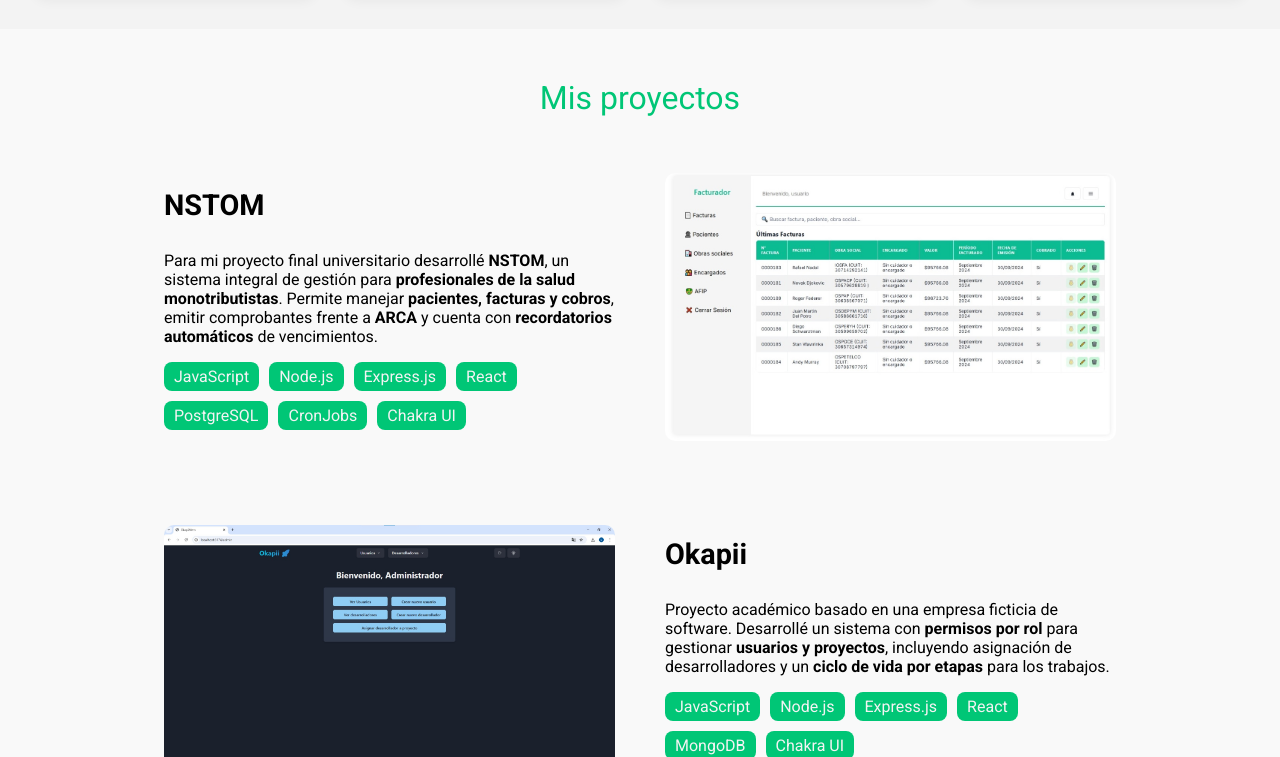
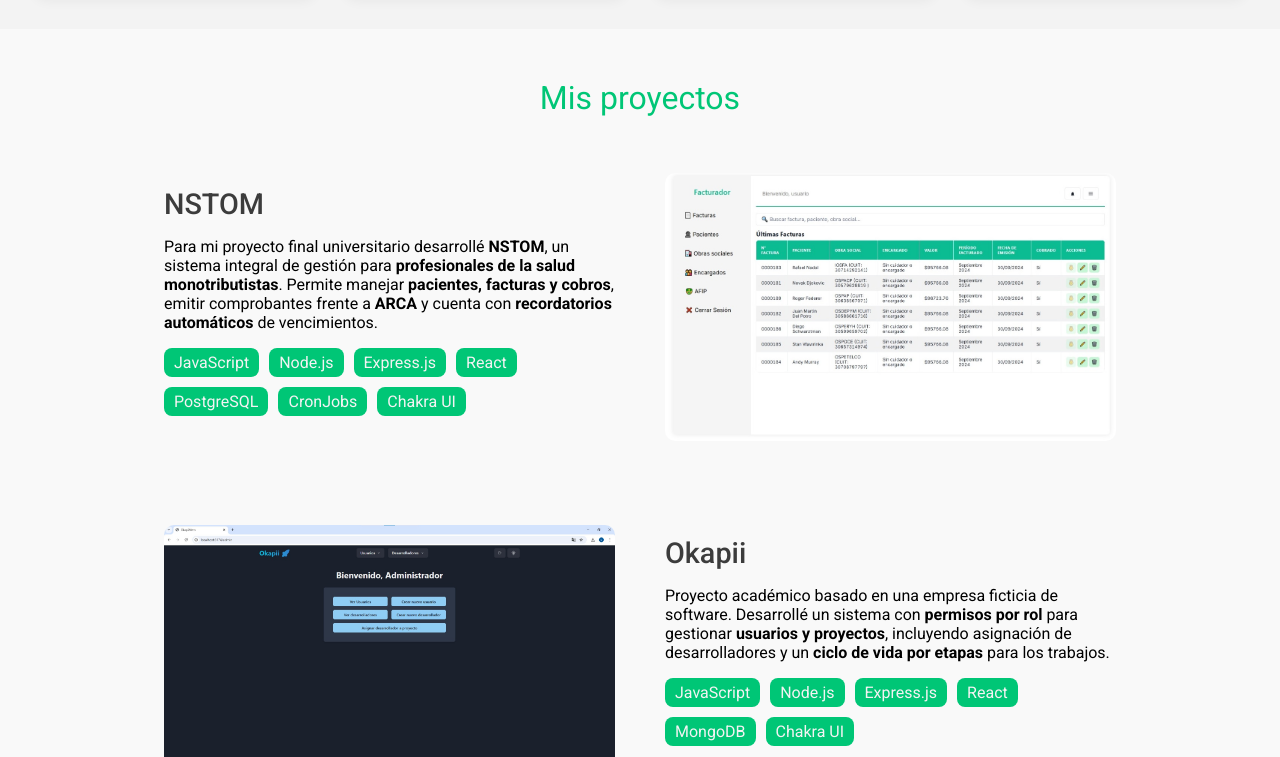
Before and after one commit to luciano-peluso/mi-web, a plain HTML site: page index.html in a window 1280 px wide. Shown: the part 2043-2800 px from the top of the page. Drawn offline with Linux system fonts and the light colour scheme.

Commit message:
Se agregaron links de referencia a los titulos de los proyectos

```diff
--- a/index.html
+++ b/index.html
@@ -139,7 +139,7 @@
             <div class="project-star">
                 <div class="mid">
                     <div class="text">
-                        <h3>NSTOM</h3>
+                        <a href="https://github.com/luciano-peluso/facturacion" class="title">NSTOM</a>
                         <p>
                             Para mi proyecto final universitario desarrollé <strong>NSTOM</strong>, un sistema integral de gestión para <strong>profesionales de la salud monotributistas</strong>.
                             Permite manejar <strong>pacientes, facturas y cobros</strong>, emitir comprobantes frente a <strong>ARCA</strong> y cuenta con <strong>recordatorios automáticos</strong> de vencimientos.
@@ -166,7 +166,7 @@
                         <img src="src/img/okapii.jpeg">
                     </div>
                     <div class="text">
-                        <h3>Okapii</h3>
+                        <a class="title" href="https://github.com/luciano-peluso/OkapiiProject-MERN">Okapii</a>
                         <p>
                             Proyecto académico basado en una empresa ficticia de software. Desarrollé un sistema con <strong>permisos por rol</strong> para gestionar <strong>usuarios y proyectos</strong>,
                             incluyendo asignación de desarrolladores y un <strong>ciclo de vida por etapas</strong> para los trabajos.
@@ -186,7 +186,7 @@
             <div class="project-star">
                 <div class="mid">
                     <div class="text">
-                        <h3>La Pelotita</h3>
+                        <a class="title" href="https://github.com/luciano-peluso/La-Pelotita">La Pelotita</a>
                         <p>
                             <strong>Extensión de Chrome</strong> para seguir de cerca a tu equipo del fútbol argentino. Muestra <strong>resultados, posiciones, próximos partidos</strong> y rivales clave,
                             todo en un solo lugar, sin necesidad de buscar en otras páginas.
@@ -210,7 +210,7 @@
                         <img src="src/img/lectordefacturas.jpeg">
                     </div>
                     <div class="text">
-                        <h3>Lector de Facturas</h3>
+                        <a class="title" href="https://github.com/luciano-peluso/LectorFacturas">Lector de Facturas</a>
                         <p>
                             A pedido de un amigo, creé una app en <strong>Python</strong> que lee <strong>facturas en PDF</strong> y extrae sus datos para pegarlos en hojas de cálculo,
                             eliminando el trabajo manual. Ideal para <strong>administradores de consorcios</strong> o tareas repetitivas.
--- a/styles.css
+++ b/styles.css
@@ -183,9 +183,17 @@ background-color: #006c45;
   border-radius: 12px;
   margin-bottom: 2rem;
 }
-
+.title {
+  margin-top: 0;
+  margin-bottom: 8px;
+  font-size: 1.8rem;
+  font-weight: 500;
+  text-decoration: none;
+  color: var(--letrasPrincipal)
+}
 .project-star h3 {
   margin-top: 0;
+  margin-bottom: 8px;
   font-size: 1.8rem;
 }
 
@@ -207,6 +215,7 @@ background-color: #006c45;
   display: flex;
   flex-wrap: wrap;
   gap: 10px;
+  margin: 15px 0;
 }
 .tag {
   background-color: #00c676;
```
